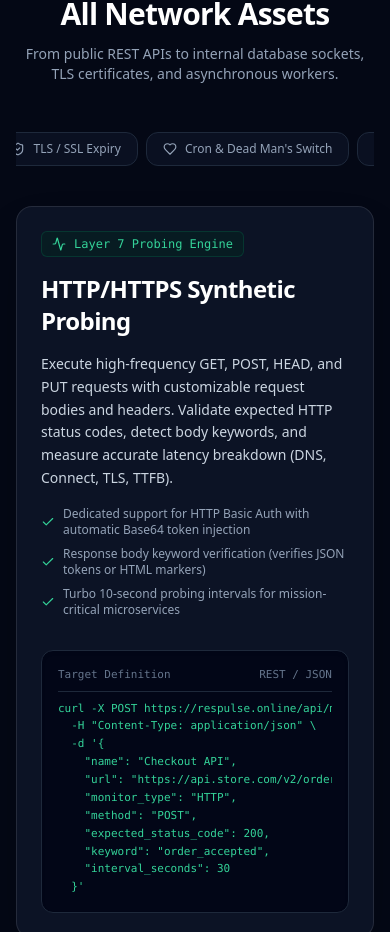
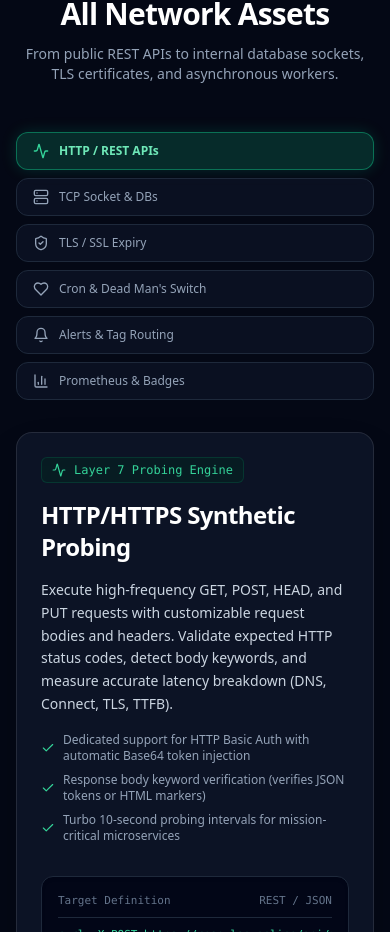
Before and after one commit to andrewchuev/respulse, a React (Vite) app in the folder frontend/: page / in a window 390 px wide. Shown: the part 1734-2666 px from the top of the page. Built offline with nearby package versions, Linux system fonts and the light colour scheme; no server answers.

Commit message:
fix(responsive): stack protocol tabs vertically on mobile to remove horizontal scroll

```diff
--- a/frontend/src/components/PromoLandingPage.tsx
+++ b/frontend/src/components/PromoLandingPage.tsx
@@ -417,7 +417,7 @@ export const PromoLandingPage: React.FC<PromoLandingPageProps> = ({
           </div>
 
           {/* Interactive Protocol Selector Tabs */}
-          <div className="flex items-center justify-center gap-2 overflow-x-auto pb-2 mb-8">
+          <div className="flex flex-col md:flex-row md:flex-wrap items-stretch md:items-center justify-center gap-2 mb-8">
             {[
               { id: 'http', label: 'HTTP / REST APIs', icon: Activity },
               { id: 'tcp', label: 'TCP Socket & DBs', icon: Server },
@@ -432,13 +432,13 @@ export const PromoLandingPage: React.FC<PromoLandingPageProps> = ({
                 <button
                   key={tab.id}
                   onClick={() => setActiveProtocol(tab.id as any)}
-                  className={`flex items-center gap-2 px-4 py-2 rounded-xl text-xs font-medium transition-all flex-shrink-0 ${
+                  className={`flex items-center gap-2.5 px-4 py-2.5 rounded-xl text-xs font-medium transition-all w-full md:w-auto justify-start md:justify-center ${
                     isActive
-                      ? 'bg-emerald-500/20 text-emerald-300 border border-emerald-500/50 shadow-[0_0_15px_rgba(16,185,129,0.2)]'
+                      ? 'bg-emerald-500/20 text-emerald-300 border border-emerald-500/50 shadow-[0_0_15px_rgba(16,185,129,0.2)] font-semibold'
                       : 'bg-slate-900/60 text-slate-400 hover:text-white border border-slate-800'
                   }`}
                 >
-                  <Icon className={`h-3.5 w-3.5 ${isActive ? 'text-emerald-400' : ''}`} />
+                  <Icon className={`h-4 w-4 flex-shrink-0 ${isActive ? 'text-emerald-400' : ''}`} />
                   <span>{tab.label}</span>
                 </button>
               );
```
